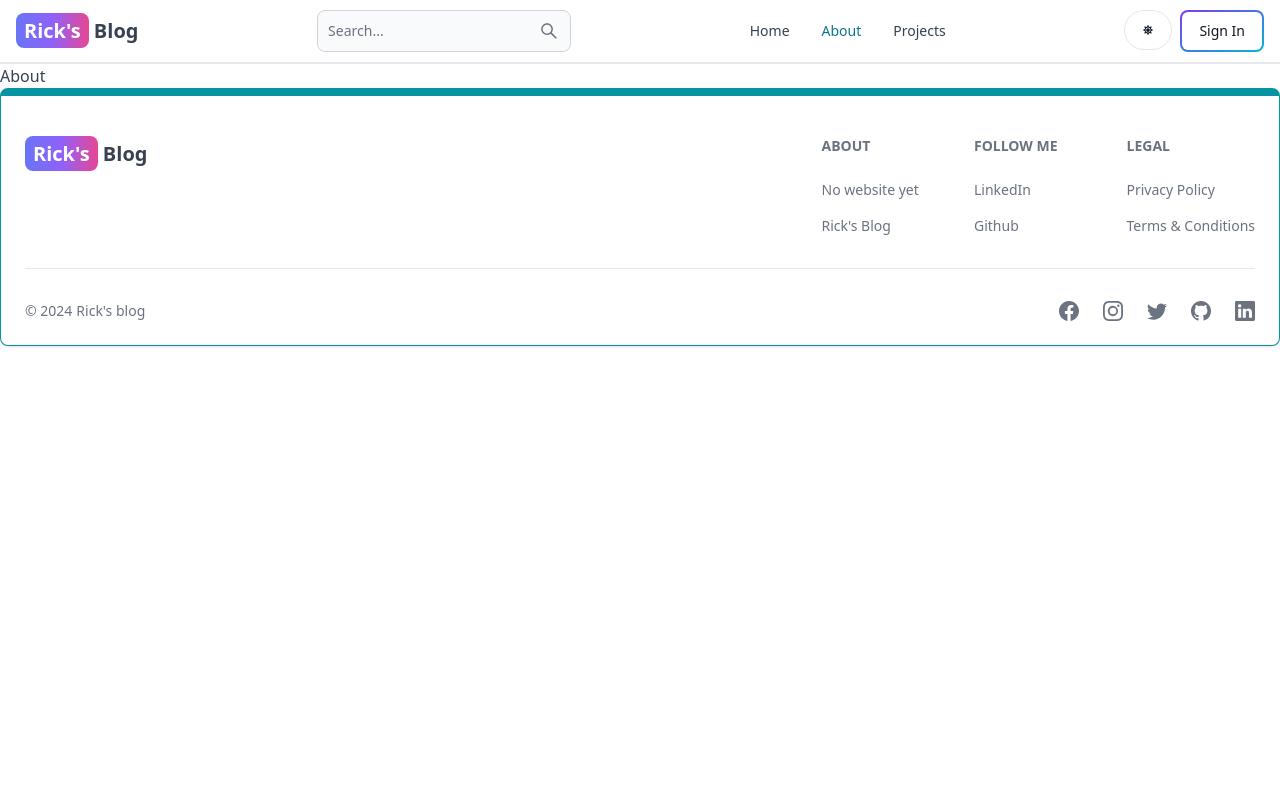
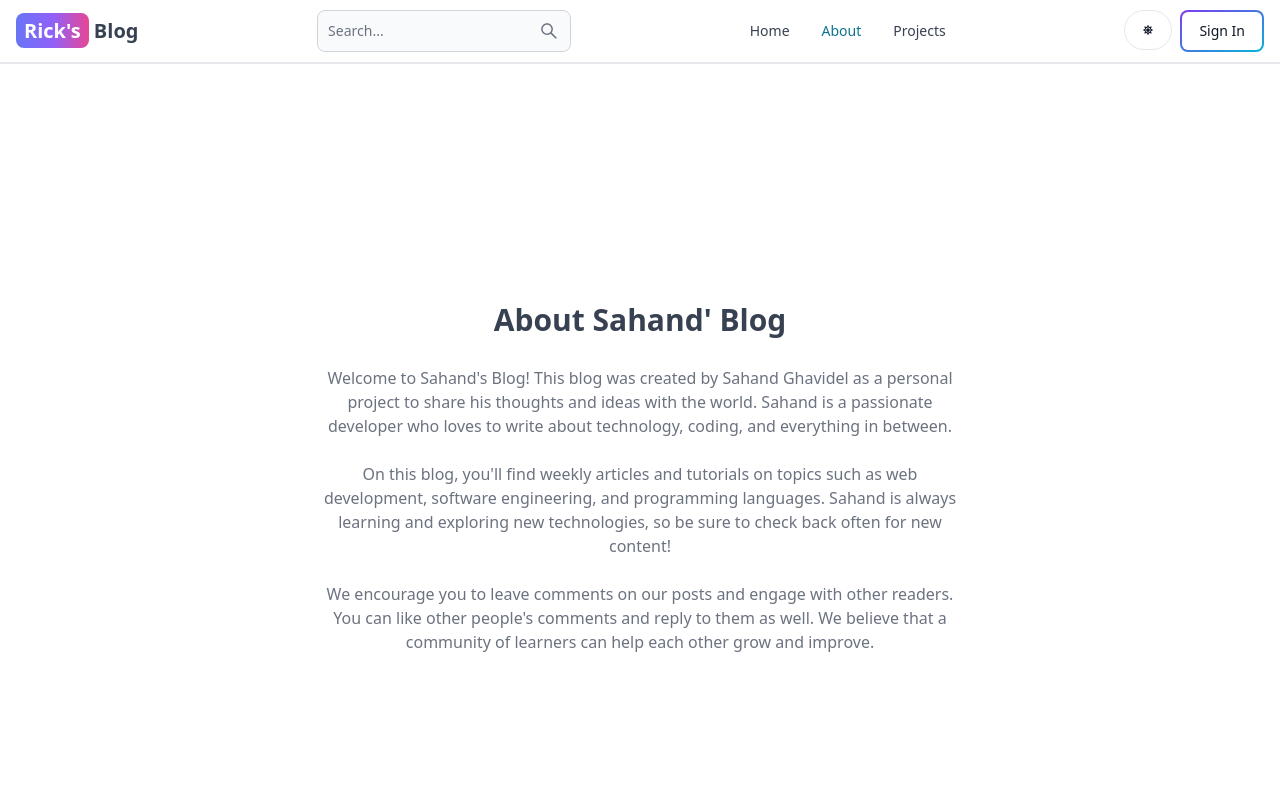
Before and after one commit to rickmli/mernBlog, a React (Vite) app in the folder client/: page /about in a window 1280 px wide. Shown: the top 800 px of the page. Built offline with nearby package versions, Linux system fonts and the light colour scheme.

Commit message:
complete about and project pages

```diff
--- a/client/src/pages/About.jsx
+++ b/client/src/pages/About.jsx
@@ -1,5 +1,35 @@
-function About() {
-  return <div>About</div>;
+export default function About() {
+  return (
+    <div className="flex min-h-screen items-center justify-center">
+      <div className="mx-auto max-w-2xl p-3 text-center">
+        <div>
+          <h1 className="font my-7 text-center text-3xl font-semibold">
+            About Sahand' Blog
+          </h1>
+          <div className="text-md flex flex-col gap-6 text-gray-500">
+            <p>
+              Welcome to Sahand's Blog! This blog was created by Sahand Ghavidel
+              as a personal project to share his thoughts and ideas with the
+              world. Sahand is a passionate developer who loves to write about
+              technology, coding, and everything in between.
+            </p>
+
+            <p>
+              On this blog, you'll find weekly articles and tutorials on topics
+              such as web development, software engineering, and programming
+              languages. Sahand is always learning and exploring new
+              technologies, so be sure to check back often for new content!
+            </p>
+
+            <p>
+              We encourage you to leave comments on our posts and engage with
+              other readers. You can like other people's comments and reply to
+              them as well. We believe that a community of learners can help
+              each other grow and improve.
+            </p>
+          </div>
+        </div>
+      </div>
+    </div>
+  );
 }
-
-export default About;
--- a/client/src/pages/Projects.jsx
+++ b/client/src/pages/Projects.jsx
@@ -1,5 +1,14 @@
-function Projects() {
-  return <div>Projects</div>;
+import CallToAction from "../components/CallToAction";
+
+export default function Projects() {
+  return (
+    <div className="mx-auto flex min-h-screen max-w-2xl flex-col items-center justify-center gap-6 p-3">
+      <h1 className="text-3xl font-semibold">Pojects</h1>
+      <p className="text-md text-gray-500">
+        Build fun and engaging projects while learning HTML, CSS, and
+        JavaScript!
+      </p>
+      <CallToAction />
+    </div>
+  );
 }
-
-export default Projects;
```
